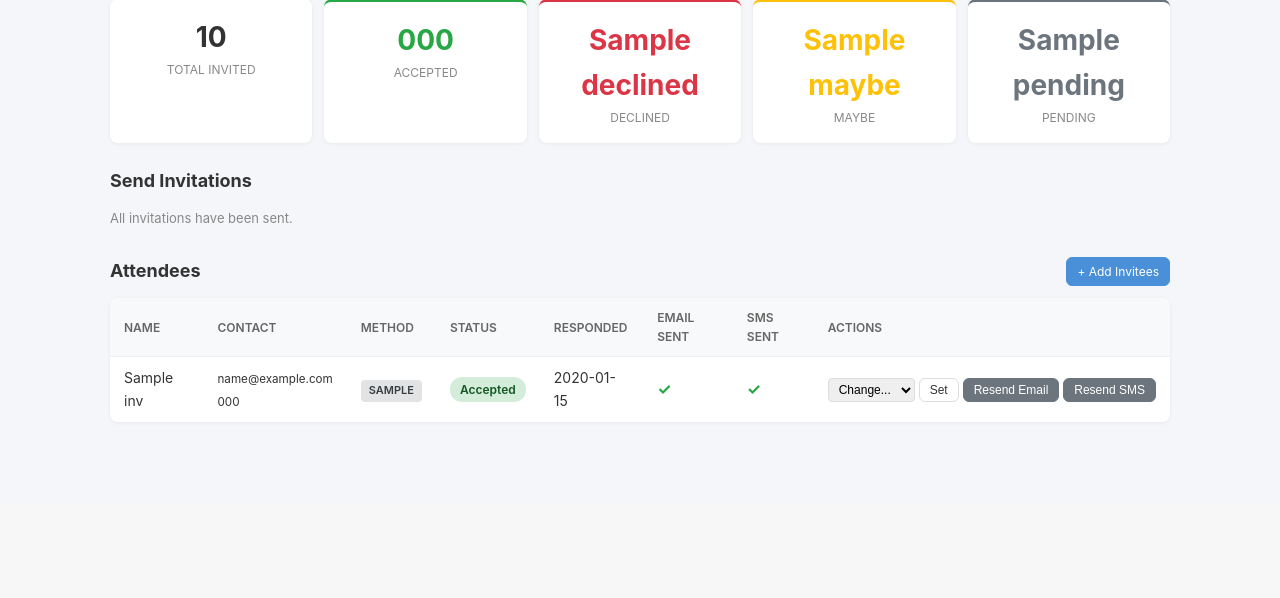
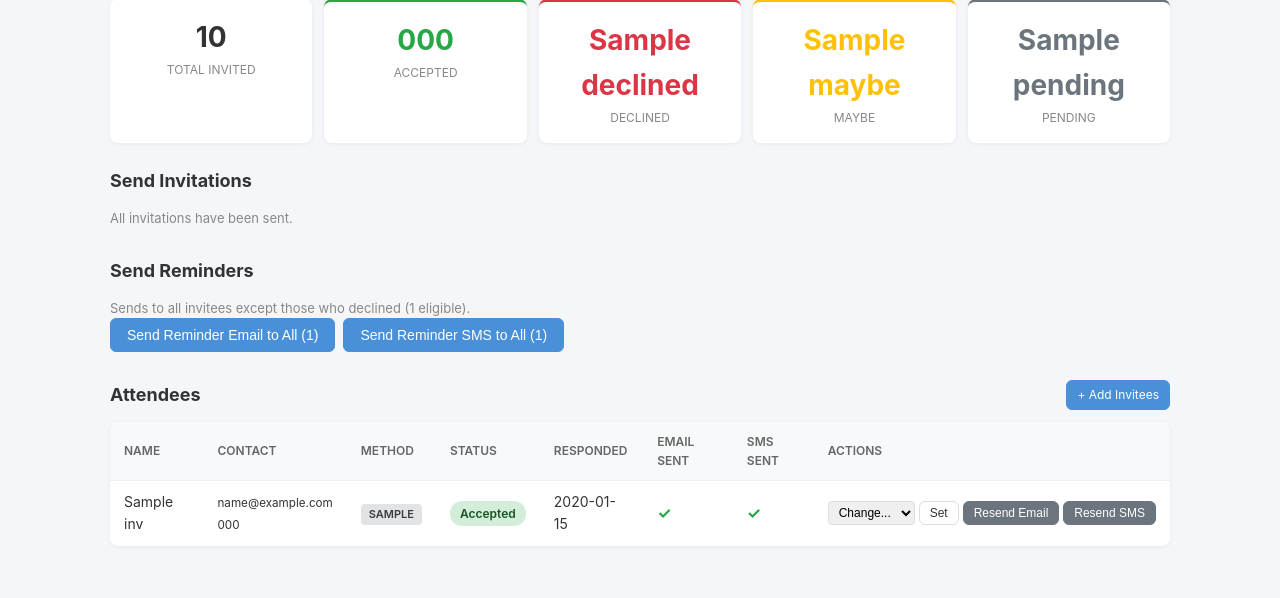
Before and after one commit to florianluhn/invitation, a Flask app: template invitation-app/app/admin/templates/event_detail.html in a window 1280 px wide. Shown: the part 297-895 px from the top of the page. Before the commit the page ends 703 px from the top, so only its background shows below. Run offline with Flask 3, Linux system fonts and the light colour scheme; the template is opened without the code that fills it: most values are stand-ins (such as "Sample title", 1, 10 or a date in 2020).

Commit message:
Resend functin

```diff
--- a/invitation-app/app/admin/routes.py
+++ b/invitation-app/app/admin/routes.py
@@ -1,4 +1,5 @@
 import os
+from datetime import datetime, date
 from flask import Blueprint, render_template, request, redirect, url_for, flash, jsonify
 from werkzeug.utils import secure_filename
 
@@ -302,6 +303,73 @@ def send_invitations(event_id):
     return redirect(url_for("admin.event_detail", event_id=event_id))
 
 
+# --- Send Reminders ---
+
+@admin_bp.route("/events/<event_id>/remind", methods=["POST"])
+def send_reminders(event_id):
+    event = event_service.get_event(event_id)
+    if not event:
+        flash("Event not found.", "error")
+        return redirect(url_for("admin.dashboard"))
+
+    method = request.form.get("method", "")
+    if method not in ("email", "sms"):
+        flash("Invalid reminder method.", "error")
+        return redirect(url_for("admin.event_detail", event_id=event_id))
+
+    # Calculate days remaining
+    try:
+        event_date = date.fromisoformat(event["date"])
+        days_remaining = (event_date - date.today()).days
+    except (ValueError, TypeError):
+        days_remaining = 0
+
+    # Filter: skip declined invitees
+    eligible = [inv for inv in event.get("invitees", []) if inv.get("status") != "declined"]
+
+    sent_count = 0
+    errors = []
+
+    for inv in eligible:
+        if method == "email" and inv.get("email"):
+            rsvp_url = f"https://{PUBLIC_DOMAIN}/rsvp/{inv['token']}"
+            try:
+                email_service.send_reminder_email(
+                    to_email=inv["email"],
+                    to_name=inv["name"],
+                    event=event,
+                    days_remaining=days_remaining,
+                    rsvp_url=rsvp_url,
+                )
+                sent_count += 1
+            except Exception as e:
+                errors.append(f"Email to {inv['name']}: {e}")
+
+        elif method == "sms" and inv.get("phone"):
+            short_url = f"https://{PUBLIC_DOMAIN}/r/{inv.get('short_token', '')}"
+            try:
+                sms_service.send_reminder_sms(
+                    to_phone=inv["phone"],
+                    to_name=inv["name"],
+                    event=event,
+                    days_remaining=days_remaining,
+                    short_rsvp_url=short_url,
+                )
+                sent_count += 1
+            except Exception as e:
+                errors.append(f"SMS to {inv['name']}: {e}")
+
+    if sent_count:
+        flash(f"Sent {sent_count} reminder(s) via {method}.", "success")
+    elif not errors:
+        flash("No eligible recipients found.", "warning")
+    if errors:
+        for err in errors:
+            flash(err, "error")
+
+    return redirect(url_for("admin.event_detail", event_id=event_id))
+
+
 # --- Update Invitee Status (Admin) ---
 
 @admin_bp.route("/events/<event_id>/status", methods=["POST"])
--- a/invitation-app/app/admin/templates/event_detail.html
+++ b/invitation-app/app/admin/templates/event_detail.html
@@ -82,6 +82,41 @@
     {% endif %}
 </div>
 
+<!-- Send Reminders -->
+<div class="section">
+    <h2>Send Reminders</h2>
+    {% set reminder_eligible = [] %}
+    {% for inv in event.invitees %}
+        {% if inv.status != 'declined' %}
+            {% if reminder_eligible.append(inv) %}{% endif %}
+        {% endif %}
+    {% endfor %}
+    {% set email_eligible = [] %}
+    {% set sms_eligible = [] %}
+    {% for inv in reminder_eligible %}
+        {% if inv.email %}{% if email_eligible.append(inv) %}{% endif %}{% endif %}
+        {% if inv.phone %}{% if sms_eligible.append(inv) %}{% endif %}{% endif %}
+    {% endfor %}
+    <p class="text-muted">Sends to all invitees except those who declined ({{ reminder_eligible | length }} eligible).</p>
+    <div class="send-buttons">
+        {% if email_eligible %}
+        <form method="POST" action="{{ url_for('admin.send_reminders', event_id=event.id) }}" class="inline-form" onsubmit="return confirm('Send reminder email to {{ email_eligible | length }} invitee(s)?');">
+            <input type="hidden" name="method" value="email">
+            <button type="submit" class="btn btn-primary">Send Reminder Email to All ({{ email_eligible | length }})</button>
+        </form>
+        {% endif %}
+        {% if sms_eligible %}
+        <form method="POST" action="{{ url_for('admin.send_reminders', event_id=event.id) }}" class="inline-form" onsubmit="return confirm('Send reminder SMS to {{ sms_eligible | length }} invitee(s)?');">
+            <input type="hidden" name="method" value="sms">
+            <button type="submit" class="btn btn-primary">Send Reminder SMS to All ({{ sms_eligible | length }})</button>
+        </form>
+        {% endif %}
+        {% if not email_eligible and not sms_eligible %}
+        <p class="text-muted">No eligible recipients for reminders.</p>
+        {% endif %}
+    </div>
+</div>
+
 <!-- Attendee List -->
 <div class="section">
     <div class="section-header">
```
Also changed, not shown: invitation-app/app/services/email_service.py (+64 -0 lines), invitation-app/app/services/sms_service.py (+48 -0 lines).
